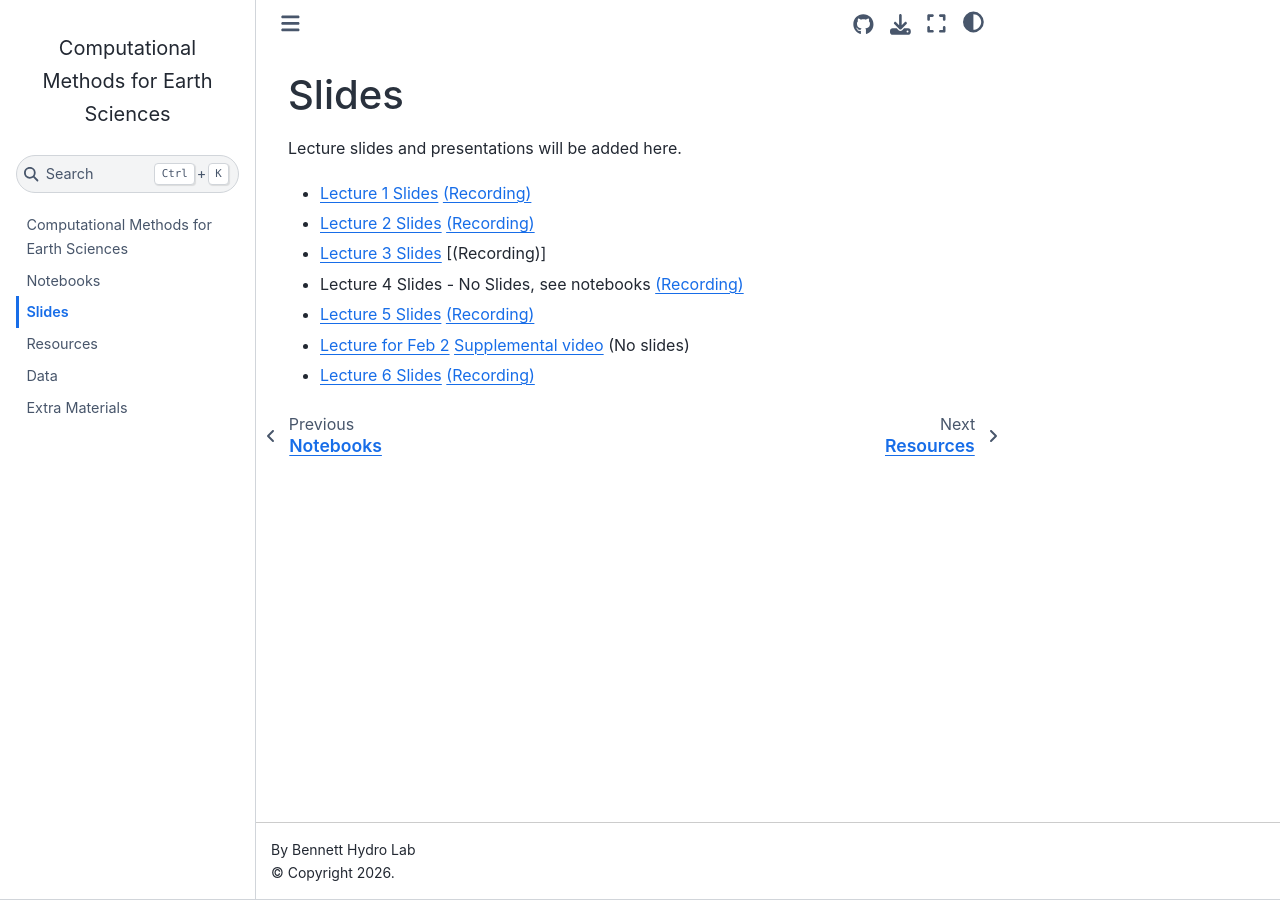
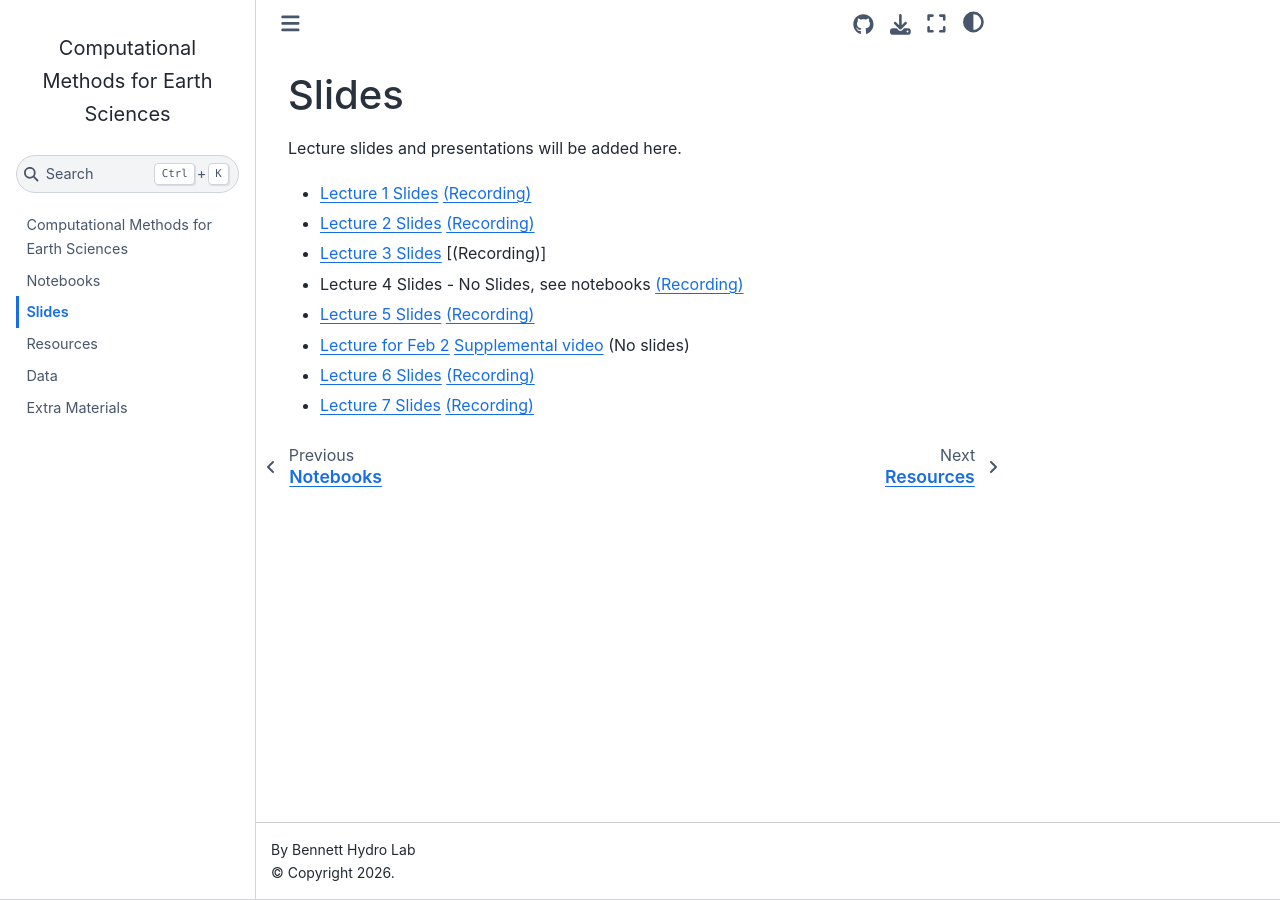
Before and after one commit to hwrs640/computational_methods_course_hyousefi, a Jupyter Book: the page built from slides/index.md, in a window 1280 px wide. Built offline with Jupyter Book 1.0.4 settings and Sphinx 7.4.7 and the Sphinx Book theme 1.1.4, drawn with Linux system fonts in a browser that asks for light colours.

Commit message:
add slides from today

```diff
--- a/slides/index.md
+++ b/slides/index.md
@@ -9,3 +9,4 @@ Lecture slides and presentations will be added here.
 - [Lecture 5 Slides](https://docs.google.com/presentation/d/1DtcWjdBGwD1iGTB588d0hRcwtKg-zaH7iX_hiH6SsAw/edit?slide=id.p#slide=id.p) [(Recording)](https://www.youtube.com/watch?v=7q8z0pYv1rs)
 - [Lecture for Feb 2](https://youtu.be/jnSi1Q3WVEw?si=EWcEo6DmKDBoNAvx) [Supplemental video](https://www.youtube.com/watch?v=32qEQ29QJco) (No slides)
 - [Lecture 6 Slides](https://docs.google.com/presentation/d/1RDKWlOJHKFN5KqjzCasq4fiOFgJPIodqiNB5_bp7VtI/edit?usp=sharing) [(Recording)](https://www.youtube.com/watch?v=SZhd5dpIKBE)
+- [Lecture 7 Slides](https://docs.google.com/presentation/d/1BJ8wQOPbJjddfIRiuuUWp-I3U3Y8yiWM4YFZsxnZpng/edit?usp=sharing) [(Recording)](https://www.youtube.com/watch?v=0JKOktTlGgA)
```
